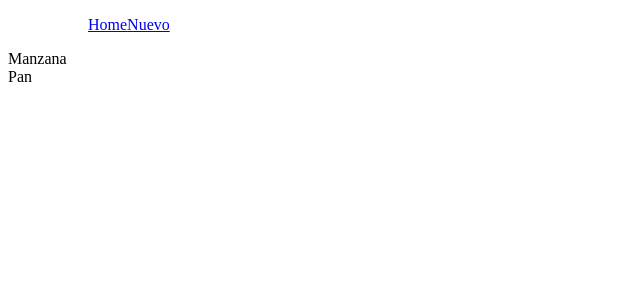
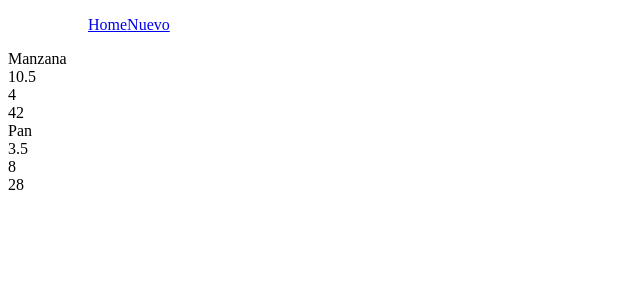
Before and after one commit to Cachurmino/Shopping, an Angular app: page / in a window 1280 px wide. Shown: the top 300 px of the page, without its empty margins (0-640 px from the left). Built offline with nearby package versions, Linux system fonts and the light colour scheme.

Commit message:
Creamos el componente de Item singular

```diff
--- a/src/app/app.module.ts
+++ b/src/app/app.module.ts
@@ -5,12 +5,14 @@
 import { AppComponent } from './app.component';
 import { HeaderComponent } from './components/header/header.component';
 import { ItemsComponent } from './components/items/items.component';
+import { ItemComponent } from './components/item/item.component';
 
 @NgModule({
   declarations: [
     AppComponent,
     HeaderComponent,
-    ItemsComponent
+    ItemsComponent,
+    ItemComponent
   ],
   imports: [
     BrowserModule,
--- /dev/null
+++ b/src/app/components/item/item.component.html
@@ -0,0 +1,14 @@
+<div>
+  <div>
+    {{ item.title }}
+  </div>
+  <div>
+    {{ item.price }}
+  </div>
+  <div>
+    {{ item.quantity }}
+  </div>
+  <div>
+    {{ item.price * item.quantity }}
+  </div>
+</div>
--- /dev/null
+++ b/src/app/components/item/item.component.ts
@@ -0,0 +1,15 @@
+import { Component, OnInit, Input } from '@angular/core';
+import { Item } from 'src/app/models/item';
+
+@Component({
+  selector: 'app-item',
+  templateUrl: './item.component.html',
+  styleUrls: ['./item.component.css'],
+})
+export class ItemComponent implements OnInit {
+  @Input() item: Item = new Item();
+
+  constructor() {}
+
+  ngOnInit(): void {}
+}
--- a/src/app/components/items/items.component.html
+++ b/src/app/components/items/items.component.html
@@ -1,5 +1,3 @@
 <div>
-    <div *ngFor="let item of items">
-        {{item.title}}
-    </div>
+  <app-item *ngFor="let item of items" [item]="item"> </app-item>
 </div>
```
Also changed, not shown: src/app/components/item/item.component.css (added).
